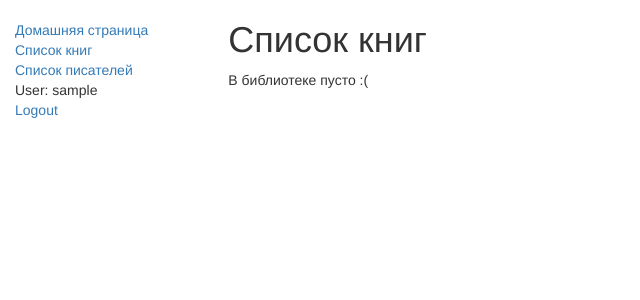
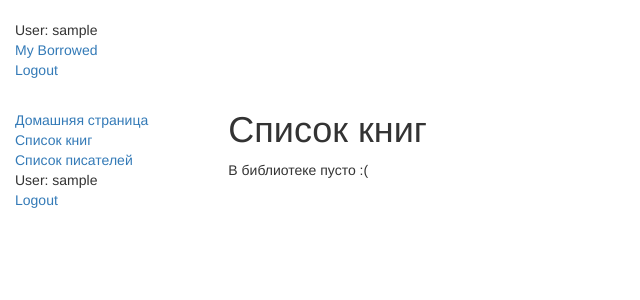
Before and after one commit to Daria0008/LocalLibrary, a Django app: page /catalog/books/ in a window 1280 px wide. Shown: the top 300 px of the page, without its empty margins (0-640 px from the left). Run offline with Django 3.2, Linux system fonts and the light colour scheme; the visitor is signed in with stand-in values (Sample User, id 1); data that the repository does not hold is empty; some libraries are stand-ins or nearby versions.

Commit message:
new template for borrowed books

```diff
--- a/catalog/models.py
+++ b/catalog/models.py
@@ -86,6 +86,7 @@
 
     class Meta:
         ordering = ["due_back"]
+        permissions = (("can_mark_returned", "Set book as returned"),)
 
     def __str__(self):
         return f"Книга рег.номер {self.id} под названием {self.book.title}"
--- a/catalog/templates/base_generic.html
+++ b/catalog/templates/base_generic.html
@@ -17,6 +17,15 @@
 
   <body>
     <div class="container-fluid">
+      <ul class="sidebar-nav">
+      {% if user.is_authenticated %}
+        <li>User: {{ user.get_username }}</li>
+        <li><a href="{% url 'my-borrowed' %}">My Borrowed</a></li>
+        <li><a href="{% url 'logout'%}?next={{request.path}}">Logout</a></li>
+      {% else %}
+        <li><a href="{% url 'login'%}?next={{request.path}}">Login</a></li>
+      {% endif %}
+      </ul>
       <div class="row">
         <div class="col-sm-2">
           {% block sidebar %}
--- a/catalog/urls.py
+++ b/catalog/urls.py
@@ -8,4 +8,5 @@
     path(r'^book/(?P<pk>\d+)$', views.BookDetailView.as_view(), name='book-detail'),
     path('authors/', views.AuthorListView.as_view(), name='authors'),
     path(r'^author/(?P<pk>\d+)$', views.AuthorDetailView.as_view(), name='author-detail'),
+    path(r'^mybooks/$', views.LoanedBooksByUserListView.as_view(), name='my-borrowed'),
 ]
--- a/catalog/views.py
+++ b/catalog/views.py
@@ -1,3 +1,4 @@
+from django.contrib.auth.mixins import LoginRequiredMixin
 from django.shortcuts import render
 from django.views import generic
 
@@ -54,3 +55,16 @@
 class AuthorDetailView(generic.DetailView):
     model = Author
     template_name = 'author_detail.html'
+
+
+class LoanedBooksByUserListView(LoginRequiredMixin, generic.ListView):
+    """
+    Класс для списка взятых книг для текущего пользователя
+    """
+
+    model = BookInstance
+    template_name = '/catalog/bookinstance_list_borrowed_user.html'
+    paginate_by = 10
+
+    def get_queryset(self):
+        return BookInstance.objects.filter(borrower=self.request.user).filter(status__exact='o').order_by('due_back')
```
Also changed, not shown: catalog/templates/catalog/bookinstance_list_borrowed_user.html (added, +19 -0 lines), catalog/migrations/0005_alter_bookinstance_options.py (added).
